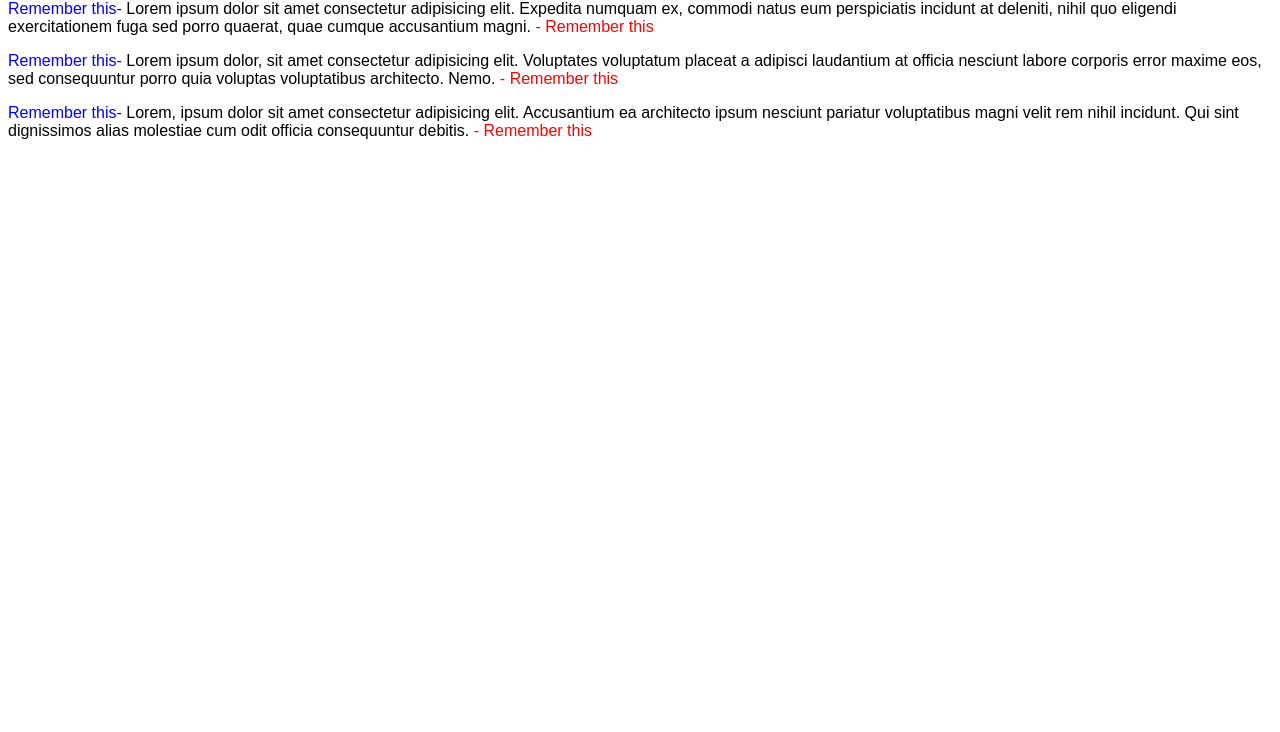
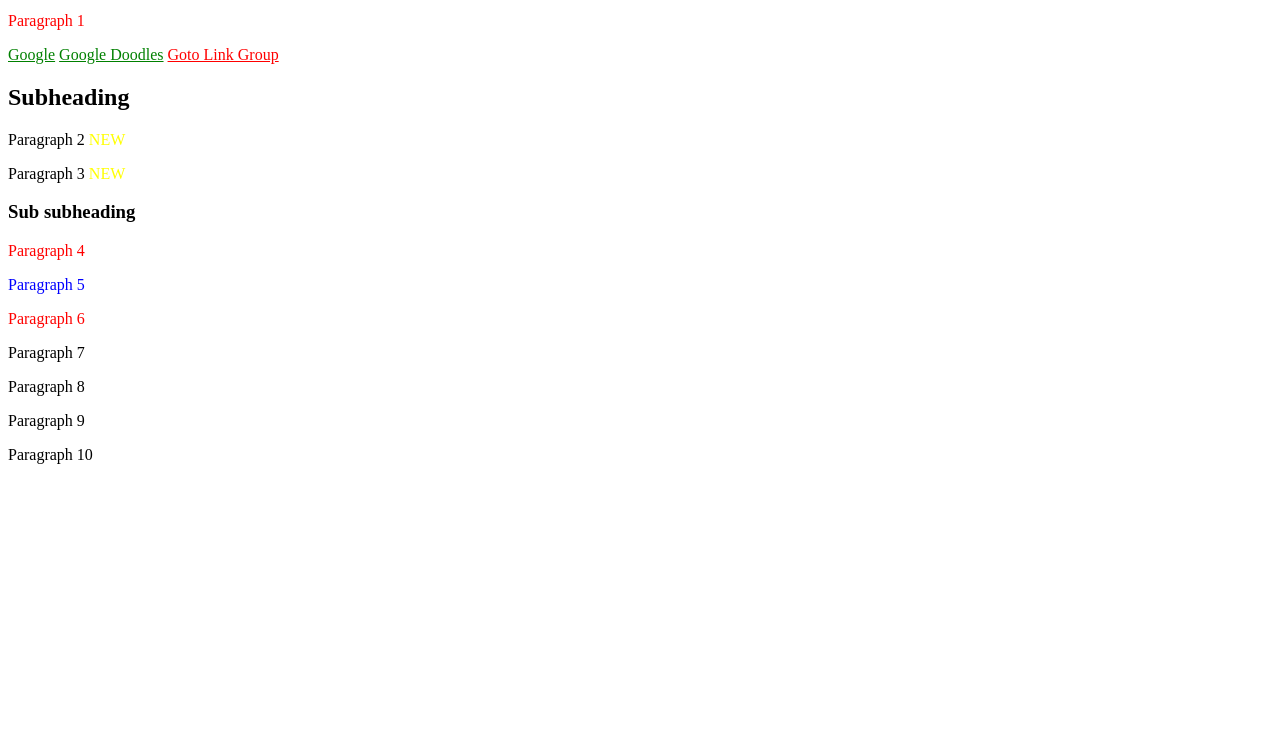
Before and after one commit to MilosJova/ITAcademy, a plain HTML site: page index.html in a window 1280 px wide. Shown: the part 68-800 px from the top of the page. Drawn offline with Linux system fonts and the light colour scheme.

Commit message:
Add files via upload
Edit css

```diff
--- a/index.html
+++ b/index.html
@@ -1,27 +1,59 @@
 <!DOCTYPE html>
 <html lang="en">
+
 <head>
     <meta charset="UTF-8">
-    <title>Pseudo Elements</title>
+    <title>Advanced CSS - Assignment 1</title>
     <style>
-        p {
-            font-family: sans-serif;
-        }
-        p::after {
-            content: " - Remember this";
-            color: red;
-        }
-        p::before {
-            content: " Remember this- ";
-            color: blue;
-        }
+    a[href^="https://www.google.com"] {
+            color: green;
+    }
+    a[target]{
+        color: red;
+    }
+    p:nth-last-child(5) {
+        color: red;
+    }
+    p:nth-last-of-type(4) {
+        color: blue;
+    }
+    p:nth-last-of-type(3) {
+        color: red;
+    }
+
+    p:hover:nth-child(n+8){
+        font-style: italic ;
+    }
+    #first-div > p:after {
+        content: " NEW";
+            color: yellow;
+    }
+
 
     </style>
 </head>
+
 <body>
-    <p>Lorem ipsum dolor sit amet, consectetur adipisicing elit. Unde voluptates assumenda vero accusamus quod natus sed deleniti, totam vel quo autem necessitatibus, aliquam quaerat ad explicabo, quibusdam beatae! Id, dolorem?</p>
-    <p>Lorem ipsum dolor sit amet consectetur adipisicing elit. Expedita numquam ex, commodi natus eum perspiciatis incidunt at deleniti, nihil quo eligendi exercitationem fuga sed porro quaerat, quae cumque accusantium magni.</p>
-    <p>Lorem ipsum dolor, sit amet consectetur adipisicing elit. Voluptates voluptatum placeat a adipisci laudantium at officia nesciunt labore corporis error maxime eos, sed consequuntur porro quia voluptas voluptatibus architecto. Nemo.</p>
-    <p>Lorem, ipsum dolor sit amet consectetur adipisicing elit. Accusantium ea architecto ipsum nesciunt pariatur voluptatibus magni velit rem nihil incidunt. Qui sint dignissimos alias molestiae cum odit officia consequuntur debitis.</p>
+    <h1>Main Heading</h1>
+    <p>Paragraph 1</p>
+    <a href="https://www.google.com/">Google</a>
+    <a href="https://www.google.com/doodles">Google Doodles</a>
+    <a href="https://www.link-group.eu/" target="_blank">Goto Link Group</a>
+    <div id="first-div">
+        <h2>Subheading</h2>
+        <p>Paragraph 2</p>
+        <p>Paragraph 3</p>
+        <div id="second-div">
+            <h3>Sub subheading</h3>
+            <p>Paragraph 4</p>
+            <p>Paragraph 5</p>
+            <p>Paragraph 6</p>
+            <p>Paragraph 7</p>
+            <p>Paragraph 8</p>
+        </div>
+    </div>
+    <p>Paragraph 9</p>
+    <p>Paragraph 10</p>
 </body>
+
 </html>
```
